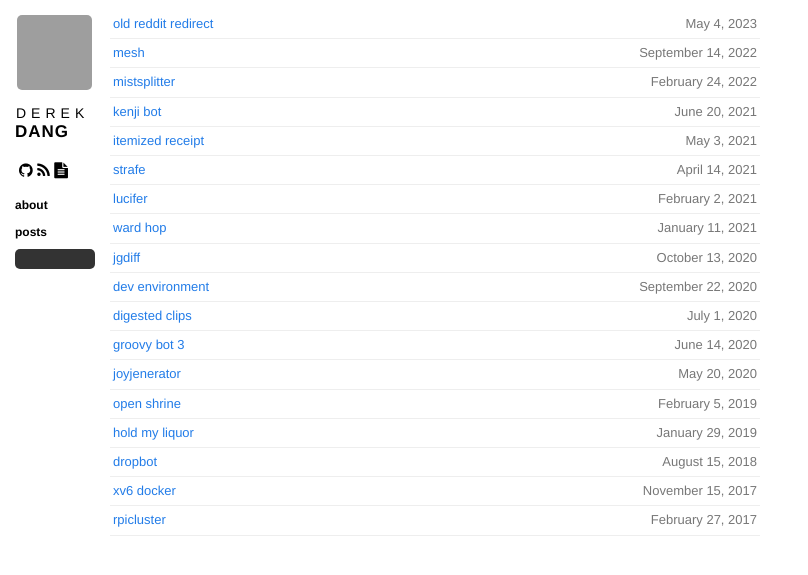
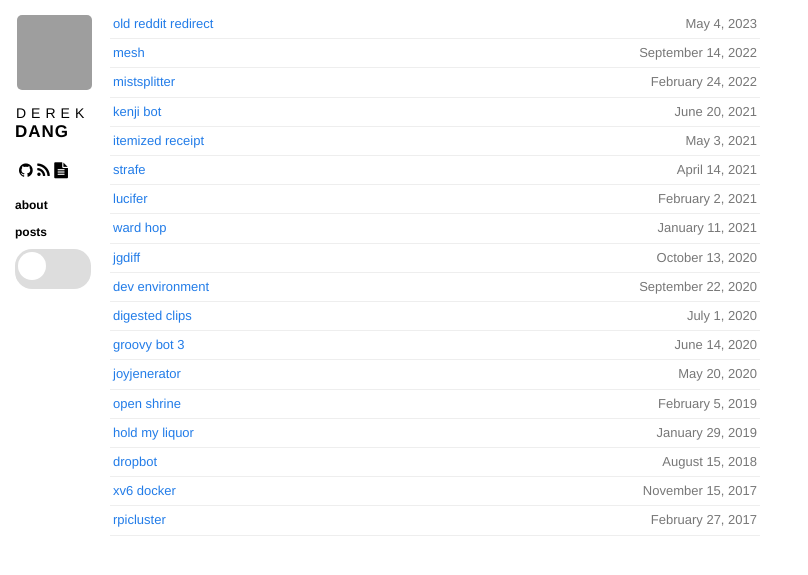
Before and after one commit to dqdang/dqdang.github.io, a Jekyll site: the page built from index.html, in a window 1280 px wide. Shown: the top 575 px of the page, without its empty margins (0-808 px from the left). Built offline with Jekyll 4.4.1, drawn with Linux system fonts in a browser that asks for light colours; nearby versions of some CDN libraries; grey boxes are pictures that could not be loaded.

Commit message:
Change to use iOS toggle

```diff
--- a/_includes/sidebar.html
+++ b/_includes/sidebar.html
@@ -22,6 +22,7 @@
       <li><a href="/">posts</a></li>
       <div class="dark-mode-toggle">
         <i class="fas fa-moon"></i>
+        <div class="toggle-btn"></div>
       </div>
     </ul>
   </section>
--- a/css/base.scss
+++ b/css/base.scss
@@ -247,30 +247,47 @@ a {
 }
 
 .dark-mode-toggle {
+  display: inline-block;
+  position: relative;
   cursor: pointer;
-  font-size: 16px;
-  background-color: #333;
-  color: #fff;
-  padding: 10px 20px;
-  border: none;
-  border-radius: 5px;
+  width: 70px;
+  height: 34px;
+  background-color: #ddd;
+  border-radius: 17px;
+  padding: 3px;
 }
 
-/* Add some hover effects */
-.dark-mode-toggle:hover {
-  background-color: #444;
+.toggle-btn {
+  position: absolute;
+  top: 3px;
+  left: 3px;
+  width: 28px;
+  height: 28px;
+  background-color: #fff;
+  border-radius: 50%;
+  transition: transform 0.3s ease;
 }
 
-/* Add a transition for smooth animation */
-.dark-mode-toggle {
-  transition: background-color 0.3s ease;
+.dark-mode-toggle.dark-mode {
+  background-color: #333;
 }
 
-body.dark-mode {
-  color: #d9d9d9;
-  background: #1f1e21;
+.dark-mode-toggle.dark-mode .toggle-btn {
+  transform: translateX(36px);
 }
 
+.dark-mode-toggle i {
+  position: absolute;
+  top: 50%;
+  left: 5px;
+  transform: translateY(-50%);
+  color: #aaa;
+}
+
+.dark-mode-toggle.dark-mode i {
+  left: 37px;
+  color: #fff;
+}
 
 body.dark-mode a {
   color: #6d92bf;
```
